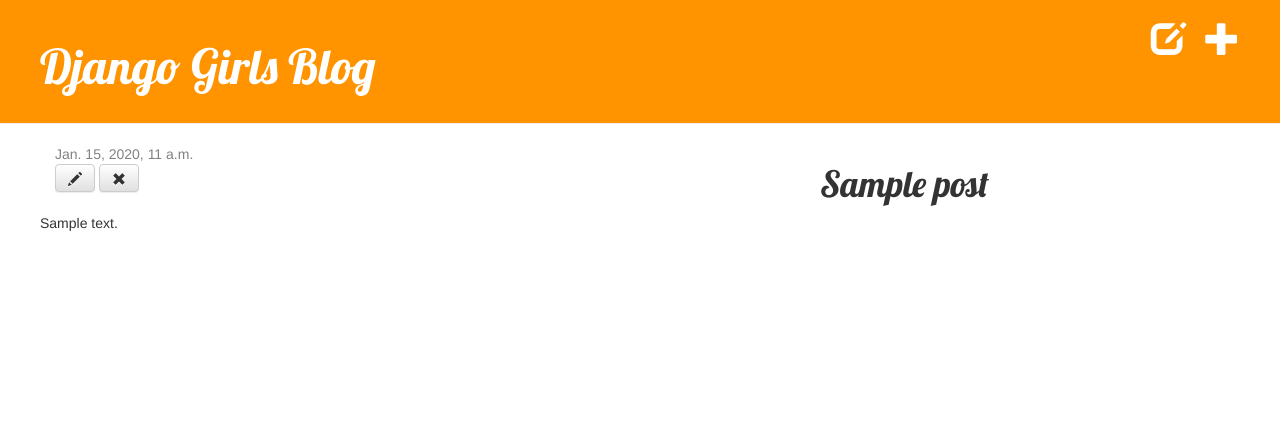
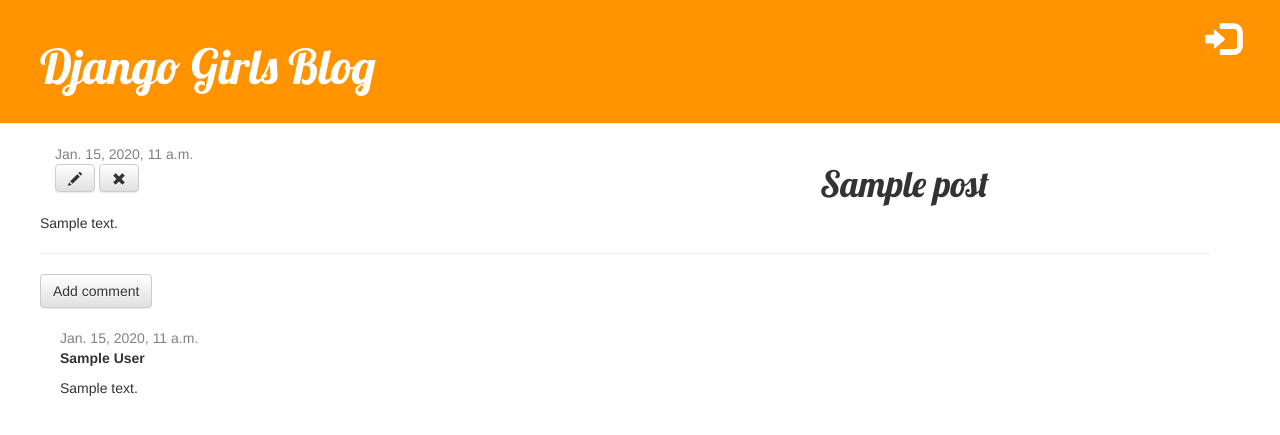
Before and after one commit to KevinCastPer/projectBlog, a Django app: page /post/1/ in a window 1280 px wide. Shown: the top 435 px of the page. Run offline with Django 3.2, Linux system fonts and the light colour scheme; tables that the repository leaves empty hold one stand-in row (values such as "Sample post"); some libraries are stand-ins or nearby versions.

Commit message:
agregar comentarios de post

```diff
--- a/blog/admin.py
+++ b/blog/admin.py
@@ -2,6 +2,7 @@
 from __future__ import unicode_literals
 
 from django.contrib import admin
-from .models import Post
+from .models import Post, Comment
 
 admin.site.register(Post)
+admin.site.register(Comment)
--- a/blog/models.py
+++ b/blog/models.py
@@ -20,3 +20,22 @@ class Post(models.Model):
 
     def __str__(self):
         return self.title
+
+    def approved_comments(self):
+        return self.comments.filter(approved_comment=True)
+
+
+class Comment(models.Model):
+    post = models.ForeignKey('blog.Post', related_name='comments')
+    author = models.CharField(max_length=200)
+    text = models.TextField()
+    created_date = models.DateTimeField(default=timezone.now)
+    approved_comment = models.BooleanField(default=False)
+
+    def approved(self):
+        self.approved_comment = True
+        self.save()
+
+
+    def __str__(self):
+        return self.text
--- a/blog/templates/blog/base.html
+++ b/blog/templates/blog/base.html
@@ -10,8 +10,13 @@
     </head>
     <body>
         <div class="page-header">
-            <a href="{% url 'post_new' %}" class="top-menu"><span class="glyphicon glyphicon-plus"></span></a>
-            <a href="{% url 'post_draft_list' %}" class="top-menu"><span class="glyphicon glyphicon-edit"></span></a>
+          {% if user.is_authenticated %}
+               <a href="{% url 'post_new' %}" class="top-menu"><span class="glyphicon glyphicon-plus"></span></a>
+               <a href="{% url 'post_draft_list' %}" class="top-menu"><span class="glyphicon glyphicon-edit"></span></a>
+               <a href="{% url 'logout' %}" class="top-menu"><span class="glyphicon glyphicon-log-out"></span></a>
+           {% else %}
+               <a href="{% url 'login' %}" class="top-menu"><span class="glyphicon glyphicon-log-in"></span></a>
+           {% endif %}
             <h1><a href="/">Django Girls Blog</a></h1>
         </div>
         <div class="content container">
--- a/blog/templates/blog/post_detail.html
+++ b/blog/templates/blog/post_detail.html
@@ -13,4 +13,24 @@
     </div>
     <h1>{{ post.title }}</h1>
     <p>{{ post.text|linebreaks }}</p>
+
+    <hr>
+    <a class="btn btn-default" href="{% url 'add_comment_to_post' pk=post.pk %}">Add comment</a>
+    {% for comment in post.comments.all %}
+        {% if user.is_authenticated or comment.approved_comment %}
+        <div class="comment">
+            <div class="date">
+                {{ comment.created_date }}
+                {% if not comment.approved_comment %}
+                    <a class="btn btn-default" href="{% url 'comment_remove' pk=comment.pk %}"><span class="glyphicon glyphicon-remove"></span></a>
+                    <a class="btn btn-default" href="{% url 'comment_approve' pk=comment.pk %}"><span class="glyphicon glyphicon-ok"></span></a>
+                {% endif %}
+            </div>
+            <strong>{{ comment.author }}</strong>
+            <p>{{ comment.text|linebreaks }}</p>
+        </div>
+        {% endif %}
+    {% empty %}
+        <p>No comments here yet :(</p>
+    {% endfor %}
 {% endblock %}
--- a/blog/templates/blog/post_list.html
+++ b/blog/templates/blog/post_list.html
@@ -8,6 +8,7 @@
         </div>
         <h1><a href="{% url "post_detail" pk=post.pk %}">{{ post.title }}</a></h1>
         <p>{{ post.text|linebreaks }}</p>
+        <a href="{% url 'post_detail' pk=post.pk %}">Comments: {{ post.approved_comments.count }}</a>
     </div>
 {% endfor %}
 {% endblock content %}
--- a/blog/urls.py
+++ b/blog/urls.py
@@ -9,4 +9,7 @@ urlpatterns = [
     url(r'^drafts/$', views.post_draft_list, name='post_draft_list'),
     url(r'^post/(?P<pk>\d+)/publish/$', views.post_publish, name='post_publish'),
     url(r'^post/(?P<pk>\d+)/remove/$', views.post_remove, name='post_remove'),
+    url(r'^post/(?P<pk>\d+)/comment/$', views.add_comment_to_post, name='add_comment_to_post'),
+    url(r'^comment/(?P<pk>\d+)/approve/$', views.comment_approve, name='comment_approve'),
+    url(r'^comment/(?P<pk>\d+)/remove/$', views.comment_remove, name='comment_remove'),
 ]
--- a/blog/views.py
+++ b/blog/views.py
@@ -2,8 +2,8 @@
 from __future__ import unicode_literals
 
 from django.shortcuts import render, get_object_or_404, redirect
-from .models import Post
-from .forms import PostForm
+from .models import Post, Comment
+from .forms import PostForm, CommentForm
 from django.contrib.auth.decorators import login_required
 
 
@@ -59,3 +59,29 @@ def post_remove(request, pk):
     post = get_object_or_404(Post, pk=pk)
     post.delete()
     return redirect('post_list')
+
+
+def add_comment_to_post(request, pk):
+    post = get_object_or_404(Post, pk=pk)
+    if request.method == "POST":
+        form  = CommentForm(request.POST)
+        if form.is_valid():
+            comment = form.save(commit=False)
+            comment.post = post
+            comment.save()
+            return redirect('post_detail', pk=post.pk)
+    else:
+        form = CommentForm()
+    return render(request, 'blog/add_comment_to_post.html', {'form': form})
+
+@login_required
+def comment_approve(request, pk):
+    comment = get_object_or_404(Comment, pk=pk)
+    comment.approved()
+    return redirect('post_detail', pk=comment.post.pk)
+
+@login_required
+def comment_remove(request, pk):
+    comment = get_object_or_404(Comment, pk=pk)
+    comment.delete()
+    return redirect('post_detail', pk=comment.post.pk)
--- a/static/css/blog.css
+++ b/static/css/blog.css
@@ -47,3 +47,7 @@ h1, h2, h3, h4 {
 .post h1 a, .post h1 a:visited {
     color: #000000;
 }
+
+.comment {
+    margin: 20px 0px 20px 20px;
+}
```
Also changed, not shown: blog/forms.py (+7 -1 lines), blog/templates/blog/add_comment_to_post.html (added, +9 -0 lines), blog/templates/registration/login.html (added, +24 -0 lines).
